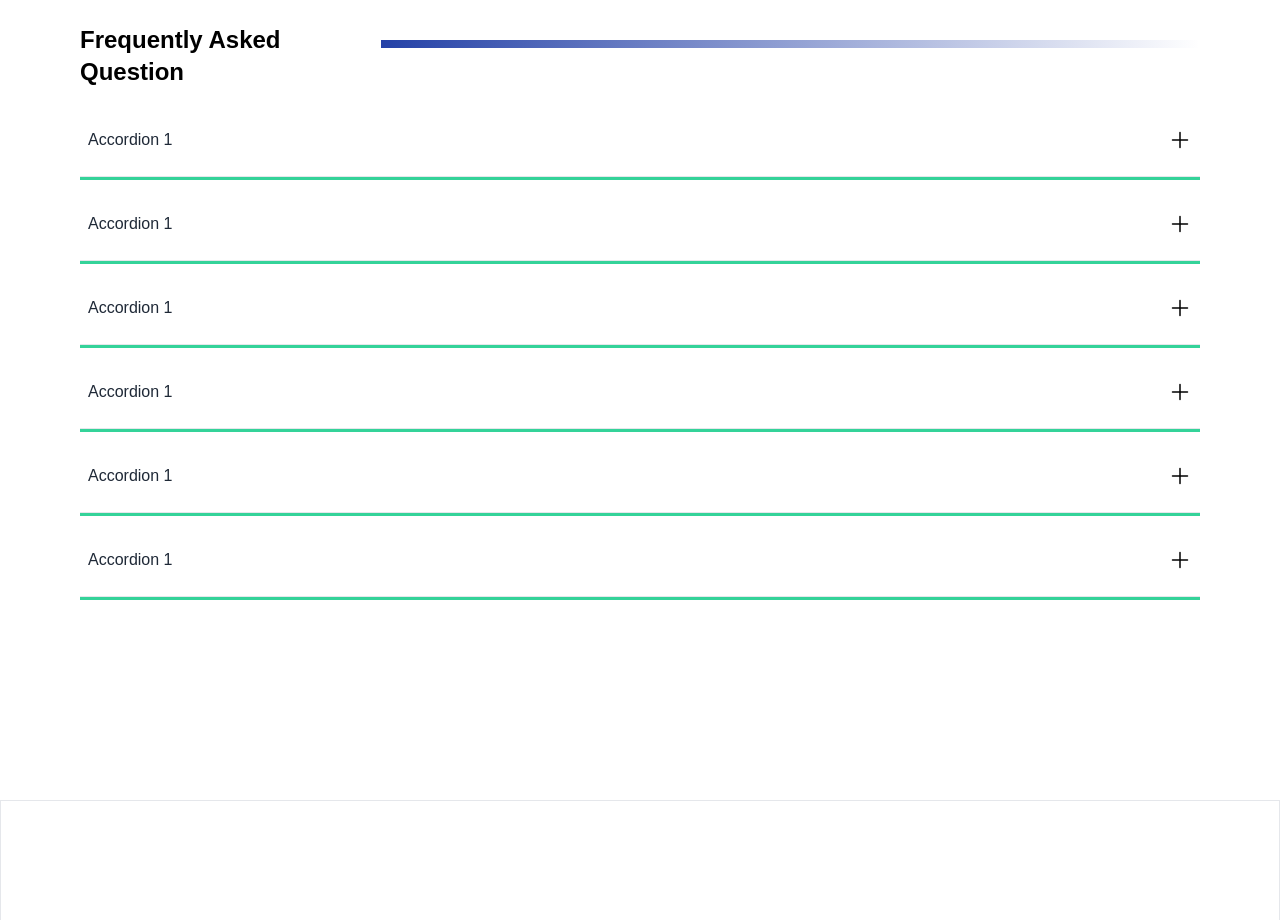
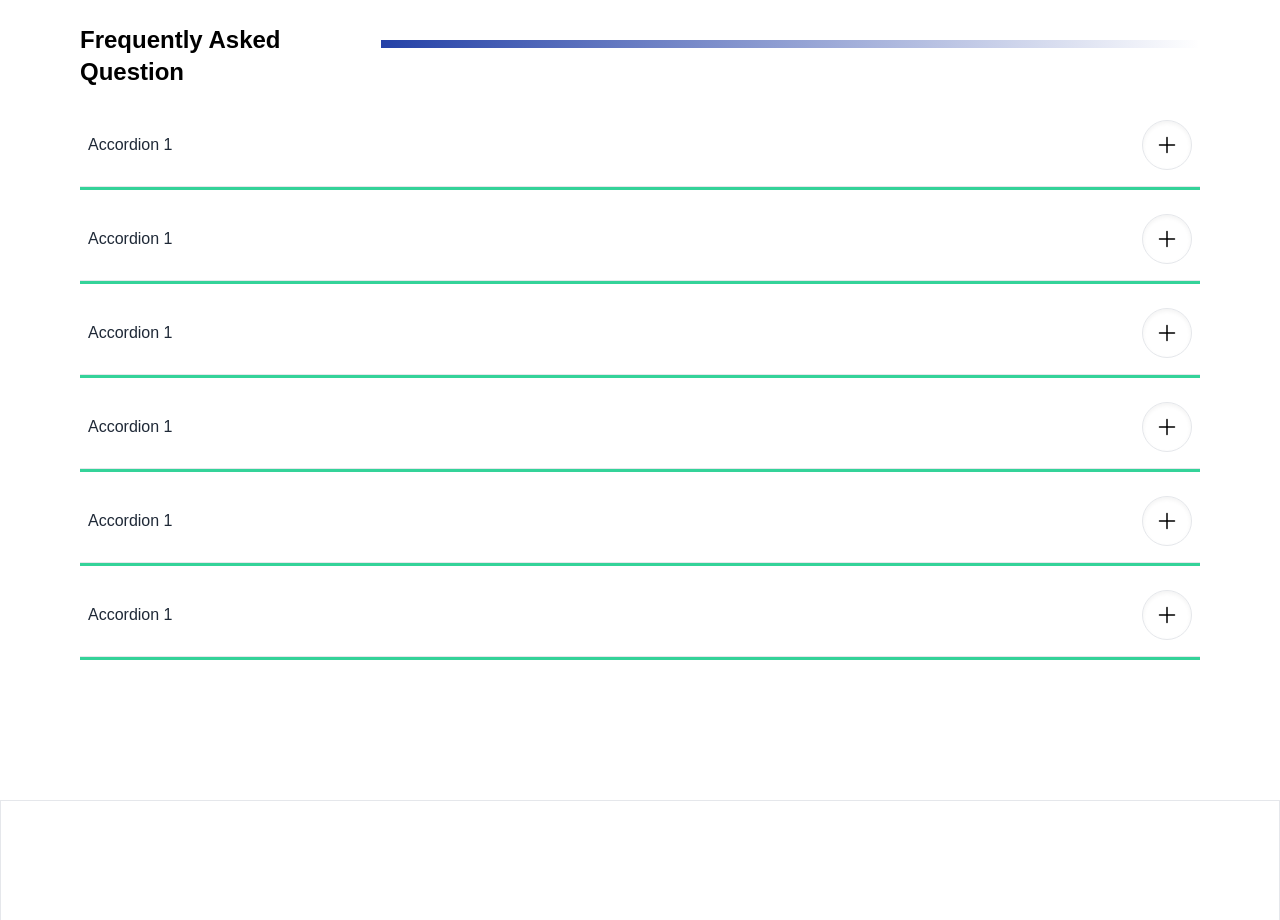
Before and after one commit to nawed2611/hackwithmait, a React (Vite) app: page / in a window 1280 px wide. Shown: the part 6400-7320 px from the top of the page. Built offline with nearby package versions, Linux system fonts and the light colour scheme; a web font is replaced by a local one.

Commit message:
Update FAQ.jsx

```diff
--- a/src/pages/FAQ.jsx
+++ b/src/pages/FAQ.jsx
@@ -8,11 +8,13 @@ const FAQ = () => {
             content.style.maxHeight=content.scrollHeight+'px';
             content.style.visibility='visible';
             button.style.transform = 'rotate(45deg)';
+            button.style.backgroundColor='rgb(52 211 153)'
         }
         else{
             content.style.maxHeight='';
             content.style.visibility='hidden';
             button.style.transform = 'rotate(0deg)';
+            button.style.backgroundColor='white'
         }
     }
     return (
@@ -31,7 +33,7 @@ const FAQ = () => {
                 {/* HEAD */}
                 <div className='transition-all duration-1000 flex justify-between items-center  px-2'>
                     <h1 className='font-medium text-gray-800 py-2'>Accordion 1</h1>
-                    <button style={{'transform':'rotate(0deg)','transitionDuration':'1s'}} onClick={()=>view('1')} id='1'>
+                    <button className='bg-white p-3 text-2xl rounded-full hover:bg-emerald-400 shadow-2xl border shadow-inner' style={{'transform':'rotate(0deg)','transitionDuration':'1s'}} onClick={()=>view('1')} id='1'>
                         <svg xmlns="http://www.w3.org/2000/svg" fill="none" viewBox="0 0 24 24" strokeWidth="1.5" stroke="currentColor" className="w-6 h-6">
                             <path strokeLinecap="round" strokeLinejoin="round" d="M12 4.5v15m7.5-7.5h-15" />
                         </svg>
@@ -52,7 +54,7 @@ const FAQ = () => {
                 {/* HEAD */}
                 <div className='transition-all duration-1000 flex justify-between items-center  px-2'>
                     <h1 className='font-medium text-gray-800 py-2'>Accordion 1</h1>
-                    <button style={{'transform':'rotate(0deg)','transitionDuration':'1s'}} onClick={()=>view('2')} id='2'>
+                    <button className='bg-white p-3 text-2xl rounded-full hover:bg-emerald-400 shadow-2xl border shadow-inner' style={{'transform':'rotate(0deg)','transitionDuration':'1s'}} onClick={()=>view('2')} id='2'>
                         <svg xmlns="http://www.w3.org/2000/svg" fill="none" viewBox="0 0 24 24" strokeWidth="1.5" stroke="currentColor" className="w-6 h-6">
                             <path strokeLinecap="round" strokeLinejoin="round" d="M12 4.5v15m7.5-7.5h-15" />
                         </svg>
@@ -73,7 +75,7 @@ const FAQ = () => {
                 {/* HEAD */}
                 <div className='transition-all duration-1000 flex justify-between items-center  px-2'>
                     <h1 className='font-medium text-gray-800 py-2'>Accordion 1</h1>
-                    <button style={{'transform':'rotate(0deg)','transitionDuration':'1s'}} onClick={()=>view('3')} id='3'>
+                    <button className='bg-white p-3 text-2xl rounded-full hover:bg-emerald-400 shadow-2xl border shadow-inner' style={{'transform':'rotate(0deg)','transitionDuration':'1s'}} onClick={()=>view('3')} id='3'>
                         <svg xmlns="http://www.w3.org/2000/svg" fill="none" viewBox="0 0 24 24" strokeWidth="1.5" stroke="currentColor" className="w-6 h-6">
                             <path strokeLinecap="round" strokeLinejoin="round" d="M12 4.5v15m7.5-7.5h-15" />
                         </svg>
@@ -94,7 +96,7 @@ const FAQ = () => {
                 {/* HEAD */}
                 <div className='transition-all duration-1000 flex justify-between items-center  px-2'>
                     <h1 className='font-medium text-gray-800 py-2'>Accordion 1</h1>
-                    <button style={{'transform':'rotate(0deg)','transitionDuration':'1s'}} onClick={()=>view('4')} id='4'>
+                    <button className='bg-white p-3 text-2xl rounded-full hover:bg-emerald-400 shadow-2xl border shadow-inner' style={{'transform':'rotate(0deg)','transitionDuration':'1s'}} onClick={()=>view('4')} id='4'>
                         <svg xmlns="http://www.w3.org/2000/svg" fill="none" viewBox="0 0 24 24" strokeWidth="1.5" stroke="currentColor" className="w-6 h-6">
                             <path strokeLinecap="round" strokeLinejoin="round" d="M12 4.5v15m7.5-7.5h-15" />
                         </svg>
@@ -115,7 +117,7 @@ const FAQ = () => {
                 {/* HEAD */}
                 <div className='transition-all duration-1000 flex justify-between items-center  px-2'>
                     <h1 className='font-medium text-gray-800 py-2'>Accordion 1</h1>
-                    <button style={{'transform':'rotate(0deg)','transitionDuration':'1s'}} onClick={()=>view('5')} id='5'>
+                    <button className='bg-white p-3 text-2xl rounded-full hover:bg-emerald-400 shadow-2xl border shadow-inner' style={{'transform':'rotate(0deg)','transitionDuration':'1s'}} onClick={()=>view('5')} id='5'>
                         <svg xmlns="http://www.w3.org/2000/svg" fill="none" viewBox="0 0 24 24" strokeWidth="1.5" stroke="currentColor" className="w-6 h-6">
                             <path strokeLinecap="round" strokeLinejoin="round" d="M12 4.5v15m7.5-7.5h-15" />
                         </svg>
@@ -136,7 +138,7 @@ const FAQ = () => {
                 {/* HEAD */}
                 <div className='transition-all duration-1000 flex justify-between items-center  px-2'>
                     <h1 className='font-medium text-gray-800 py-2'>Accordion 1</h1>
-                    <button style={{'transform':'rotate(0deg)','transitionDuration':'1s'}} onClick={()=>view('6')} id='6'>
+                    <button className='bg-white p-3 text-2xl rounded-full hover:bg-emerald-400 shadow-2xl border shadow-inner' style={{'transform':'rotate(0deg)','transitionDuration':'1s'}} onClick={()=>view('6')} id='6'>
                         <svg xmlns="http://www.w3.org/2000/svg" fill="none" viewBox="0 0 24 24" strokeWidth="1.5" stroke="currentColor" className="w-6 h-6">
                             <path strokeLinecap="round" strokeLinejoin="round" d="M12 4.5v15m7.5-7.5h-15" />
                         </svg>
```
